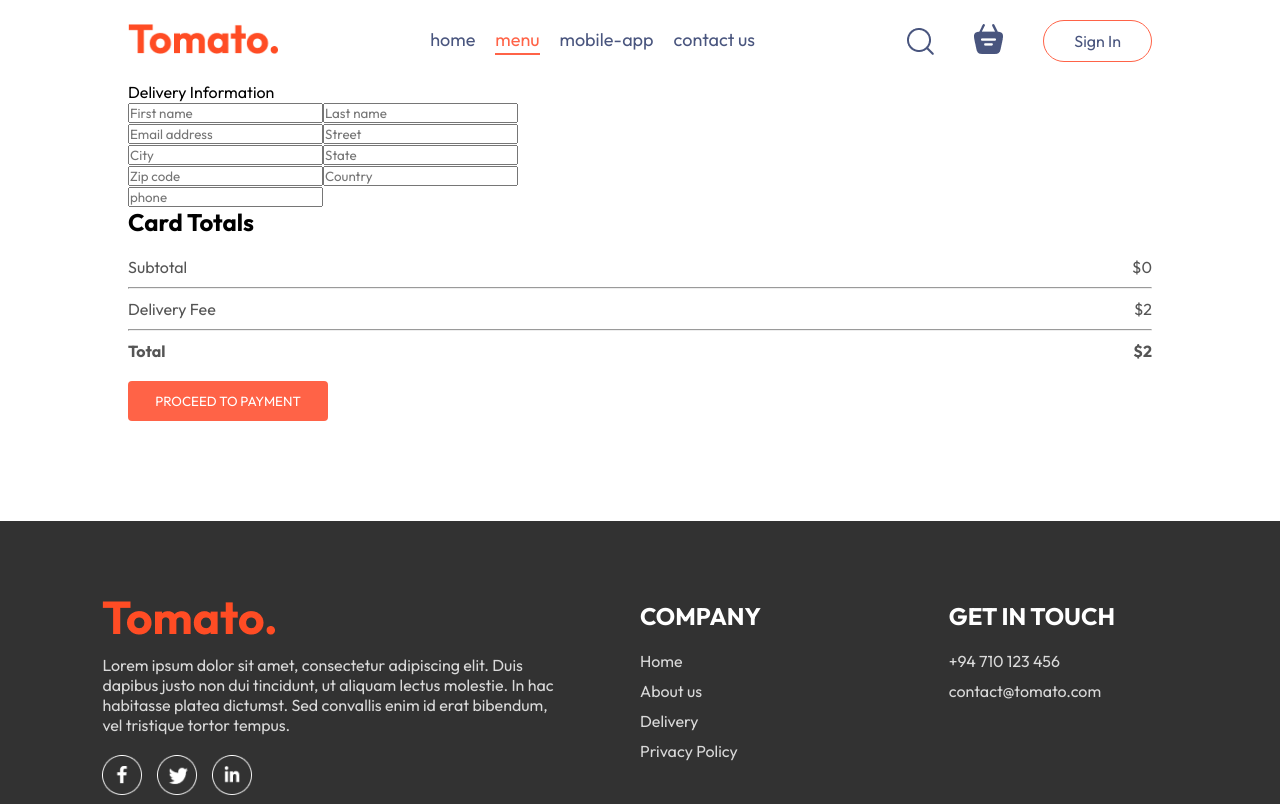
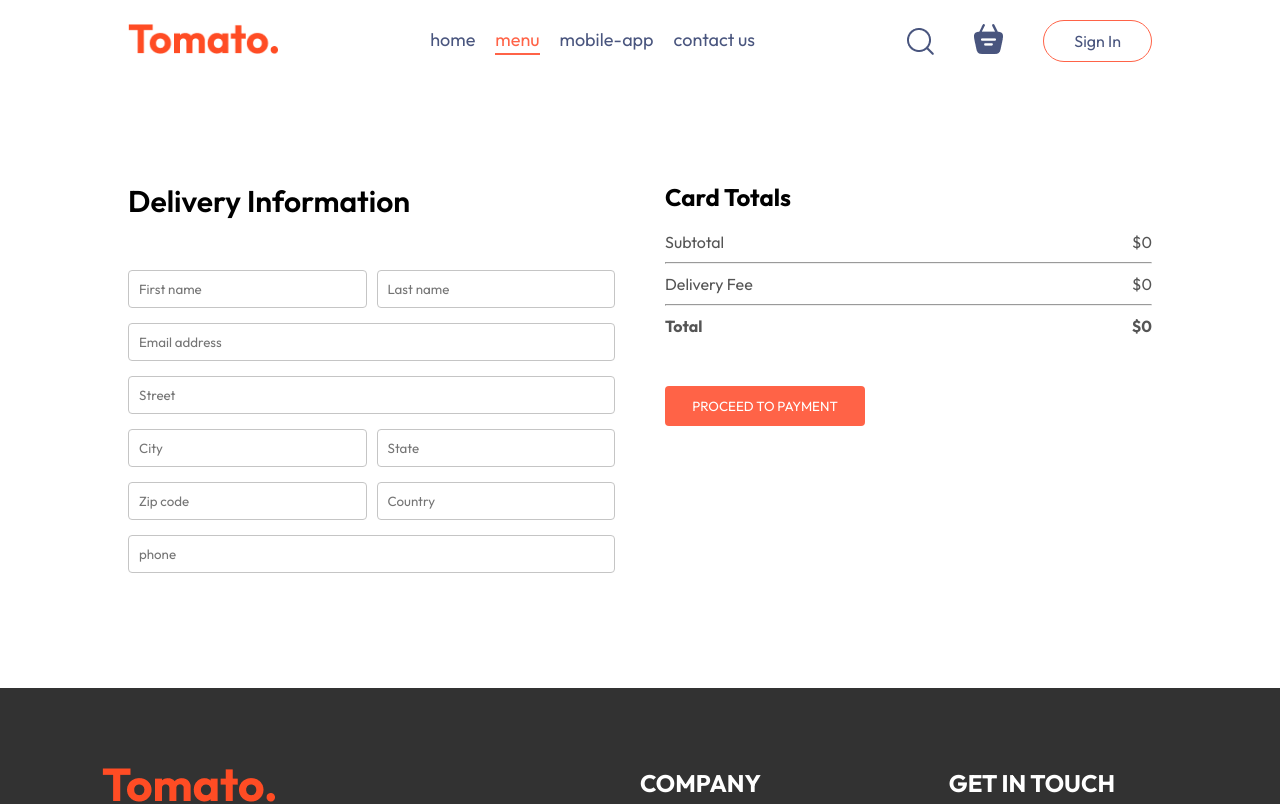
Before and after one commit to hasharas/Food-Delivery-app, a React (Vite) app in the folder frontend/: page /order in a window 1280 px wide. Shown: the top 804 px of the page. Built offline with nearby package versions, Linux system fonts and the light colour scheme.

Commit message:
complete front end food delivery app

```diff
--- a/frontend/src/pages/Card/Card.css
+++ b/frontend/src/pages/Card/Card.css
@@ -57,6 +57,7 @@
 
 .card-totals hr{
       margin: 10px 0px;
+
 }
 
 .card-totals button{
--- a/frontend/src/pages/Card/Card.jsx
+++ b/frontend/src/pages/Card/Card.jsx
@@ -53,12 +53,14 @@
             <hr />
             <div className="card-totlal-details">
               <p>Delivery Fee</p>
-              <p>${2}</p>
+              <p>${getTotalCardAmount() === 0 ? 0 : 2}</p>
             </div>
             <hr />
             <div className="card-totlal-details">
               <b>Total</b>
-              <b>${getTotalCardAmount() + 2}</b>
+              <b>
+                ${getTotalCardAmount() === 0 ? 0 : getTotalCardAmount() + 2}
+              </b>
             </div>
           </div>
           <button onClick={() => navigate("/order")}>
--- a/frontend/src/pages/PlaceOrder/PlaceOrder.css
+++ b/frontend/src/pages/PlaceOrder/PlaceOrder.css
@@ -0,0 +1,45 @@
+.place-order{
+      display: flex;
+      align-items: start;
+      justify-content: space-between;
+      gap: 50px;
+      margin-top: 100px;
+}
+
+.place-order-left{
+      width: 100%;
+      max-width: max(30%,500px);
+
+}
+.place-order-left .title{
+      font-size: 30px;
+      font-weight: 600;
+      margin-bottom: 50px;
+}
+
+.place-order-left input{
+    margin-bottom: 15px;
+    width: 100%;
+    padding: 10px;
+    border: 1px solid #c5c5c5;
+    border-radius: 4px;
+    outline-color: tomato;
+}
+
+.place-order-left .multi-fields{
+      display: flex;
+      gap: 10px;
+}
+
+.place-order-right{
+      width: 100%;
+      max-width: max(40%,500px);
+}
+
+.place-order .card-totals button{
+      margin-top: 30px;
+}
+
+.card-totlal-details{
+
+}
--- a/frontend/src/pages/PlaceOrder/PlaceOrder.jsx
+++ b/frontend/src/pages/PlaceOrder/PlaceOrder.jsx
@@ -29,6 +29,7 @@
         <div className="card-totals">
           <h2>Card Totals</h2>
           <div>
+            <div>
               <div className="card-totlal-details">
                 <p>Subtotal</p>
                 <p>${getTotalCardAmount()}</p>
@@ -36,12 +37,15 @@
               <hr />
               <div className="card-totlal-details">
                 <p>Delivery Fee</p>
-              <p>${2}</p>
+                <p>${getTotalCardAmount() === 0 ? 0 : 2}</p>
               </div>
               <hr />
               <div className="card-totlal-details">
                 <b>Total</b>
-              <b>${getTotalCardAmount() + 2}</b>
+                <b>
+                  ${getTotalCardAmount() === 0 ? 0 : getTotalCardAmount() + 2}
+                </b>
+              </div>
             </div>
           </div>
           <button>PROCEED TO PAYMENT</button>
```
Lines whose indentation alone changed are shown as unchanged.
